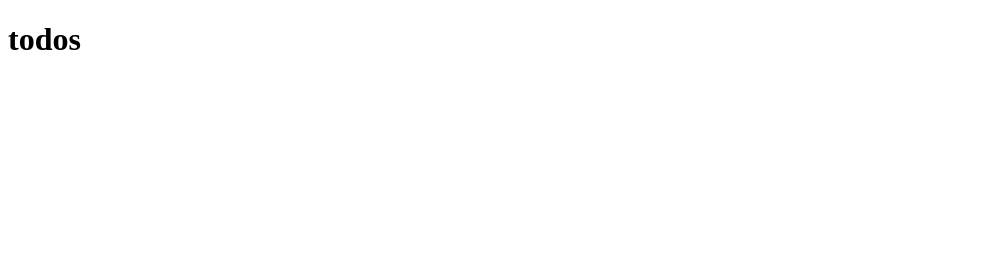
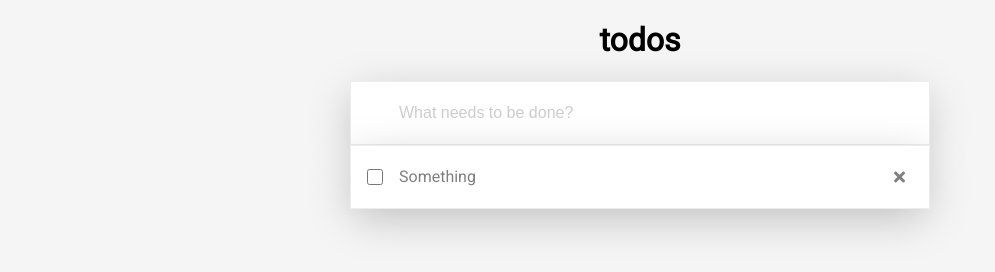
Before and after one commit to TheLuckyLuc/todo-list, a website: page index.html in a window 1280 px wide. Shown: the whole page, without its empty margins (0-995 px from the left). Drawn offline with nearby package versions, Linux system fonts and the light colour scheme; files that its build step writes are made by us from their sources.

Commit message:
Make the basic input style and styles for the <li>

```diff
--- a/index.html
+++ b/index.html
@@ -10,14 +10,26 @@
         <meta name="description" content="">
         <meta name="viewport" content="width=device-width, initial-scale=1">
         <link href="https://fonts.googleapis.com/css?family=Roboto" rel="stylesheet">
+        <link rel="stylesheet" href="https://use.fontawesome.com/releases/v5.4.2/css/all.css" integrity="sha384-/rXc/GQVaYpyDdyxK+ecHPVYJSN9bmVFBvjA/9eOB+pb3F2w2N6fc5qB9Ew5yIns" crossorigin="anonymous">
         <link rel="stylesheet" href="style.css">
     </head>
     <body>
         <!--[if lt IE 7]>
             <p class="browsehappy">You are using an <strong>outdated</strong> browser. Please <a href="#">upgrade your browser</a> to improve your experience.</p>
         <![endif]-->
-
-        <h1>todos</h1>
+        <div id="todo">
+            <h1>todos</h1>
+            <input type="text" id="input" placeholder="What needs to be done?">
+            <ul id="list">
+                <li class="item">
+                    <div id="item-check">
+                        <input type="checkbox" class="item-check__box">
+                        <span>Something</span>
+                    </div>
+                    <i class="fas fa-times cross"></i>
+                </li>
+            </ul>
+        </div>
 
         <script src="main.js" async defer></script>
     </body>
--- a/style.scss
+++ b/style.scss
@@ -0,0 +1,73 @@
+* {
+    box-sizing: border-box;
+}
+
+html,
+body {
+    font-family: 'Roboto', sans-serif;
+    margin: 0;
+    padding: 0;
+    height: 100%;
+}
+
+body {
+    display: flex;
+    justify-content: center;
+    background: rgb(245, 245, 245);
+}
+
+#todo {
+    display: flex;
+    align-items: center;
+    flex-direction: column;
+    width: 80%;
+}
+
+#input {
+    height: 4rem;
+    border: 1px solid rgba(0, 0, 0, 0.07);
+    box-shadow: -1px 11px 45px -5px rgba(0,0,0,0.25);
+    width: 100%;
+    max-width: 580px;
+    padding: 0 1.5rem 0 3rem;
+    font-size: 1rem;
+    color: rgba(0, 0, 0, 0.5);
+    &:focus {
+        outline: none;
+    }
+}
+
+::placeholder {
+    color: rgba(0, 0, 0, 0.2);
+}
+
+#list {
+    width: 100%;
+    max-width: 580px;
+    list-style: none;
+    margin: 0;
+    padding: 0;
+}
+
+.item {
+    border: 1px solid rgba(0, 0, 0, 0.07);
+    box-shadow: -1px 11px 45px -5px rgba(0,0,0,0.25);
+    height: 4rem;
+    background: #FFFFFF;
+    color: rgba(0, 0, 0, 0.5);
+    display: flex;
+    align-items: center;
+    justify-content: space-between;
+    #item-check {
+        display: flex;
+        align-items: center;
+    }
+    .item-check__box {
+        margin: 0 1rem;
+        width: 1rem;
+        height: 1rem;
+    }
+    .cross {
+        margin: 0 1.5rem 0 0;
+    }
+}
```
Also changed, not shown: style.css (added), 1 other file.
